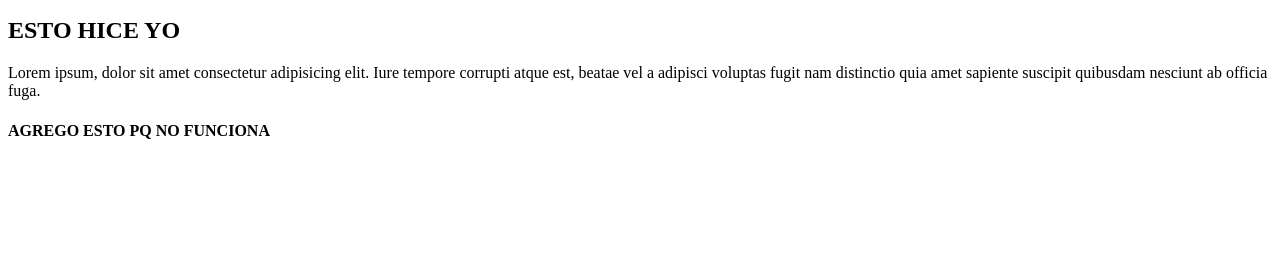
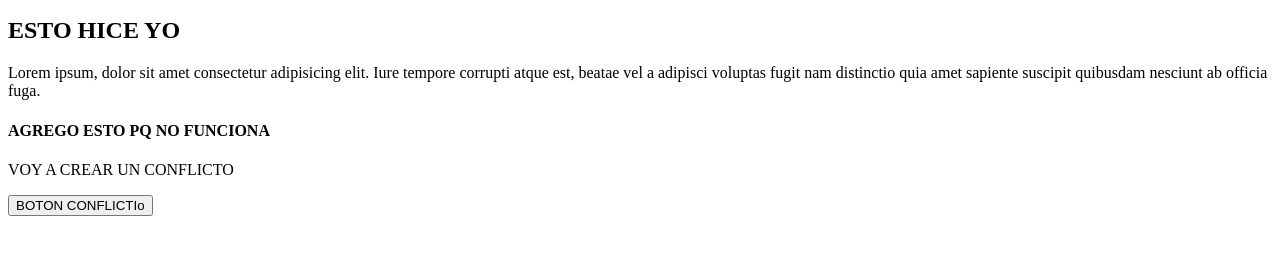
Before and after one commit to lucasdejulis/Practica-git-, a plain HTML site: page index.html in a window 1280 px wide. Shown: the part 87-342 px from the top of the page. Drawn offline with Linux system fonts and the light colour scheme.

Commit message:
CONFLICTO

```diff
--- a/index.html
+++ b/index.html
@@ -10,6 +10,9 @@
 <h2> ESTO HICE YO </h2>
 <p>Lorem ipsum, dolor sit amet consectetur adipisicing elit. Iure tempore corrupti atque est, beatae vel a adipisci voluptas fugit nam distinctio quia amet sapiente suscipit quibusdam nesciunt ab officia fuga.</p>
 <h4>AGREGO ESTO PQ NO FUNCIONA</h4>
+<p>VOY A CREAR UN CONFLICTO</p>
+<button>BOTON CONFLICTIo
+</button>
 </body>
 
 
```
